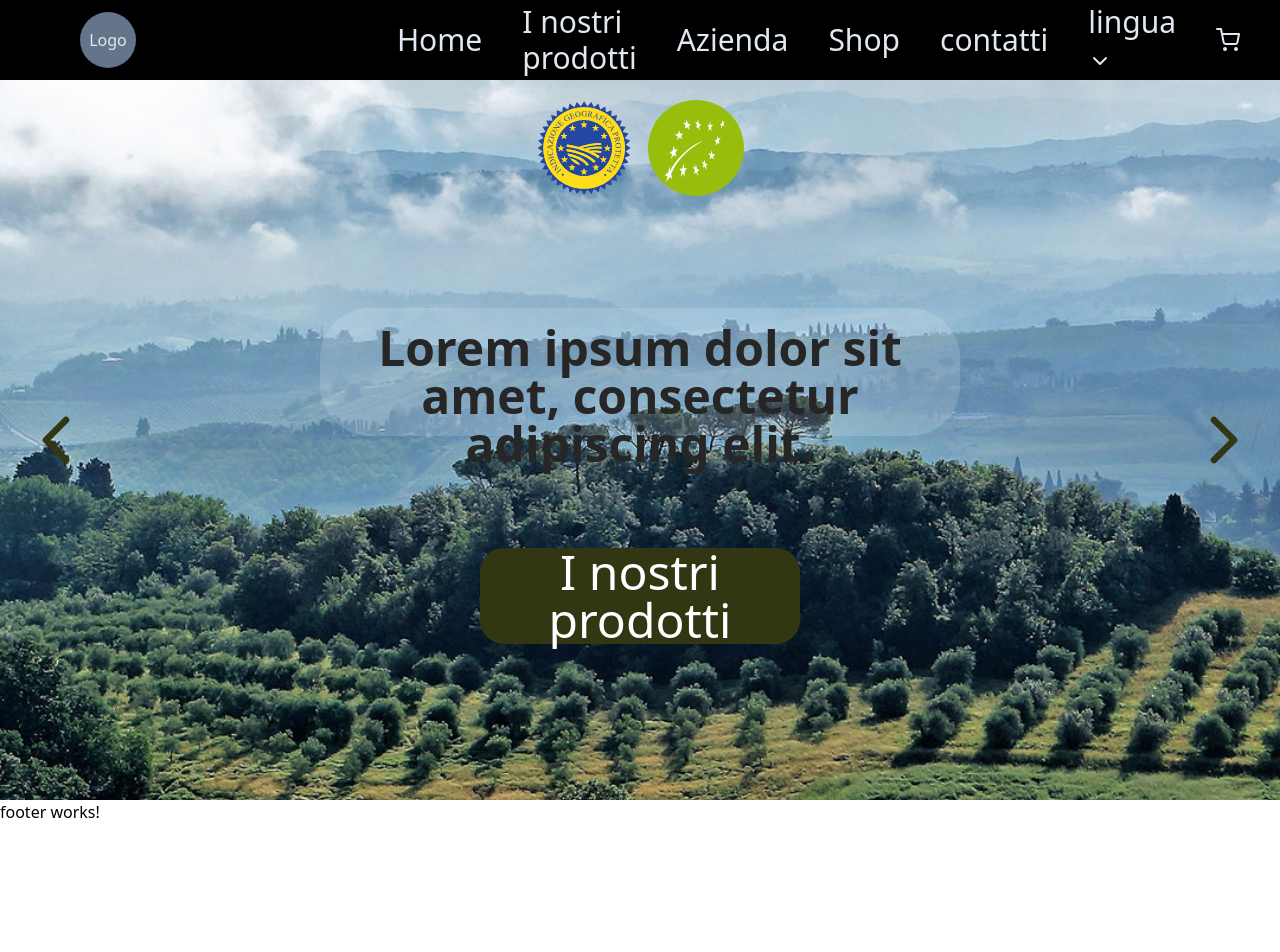
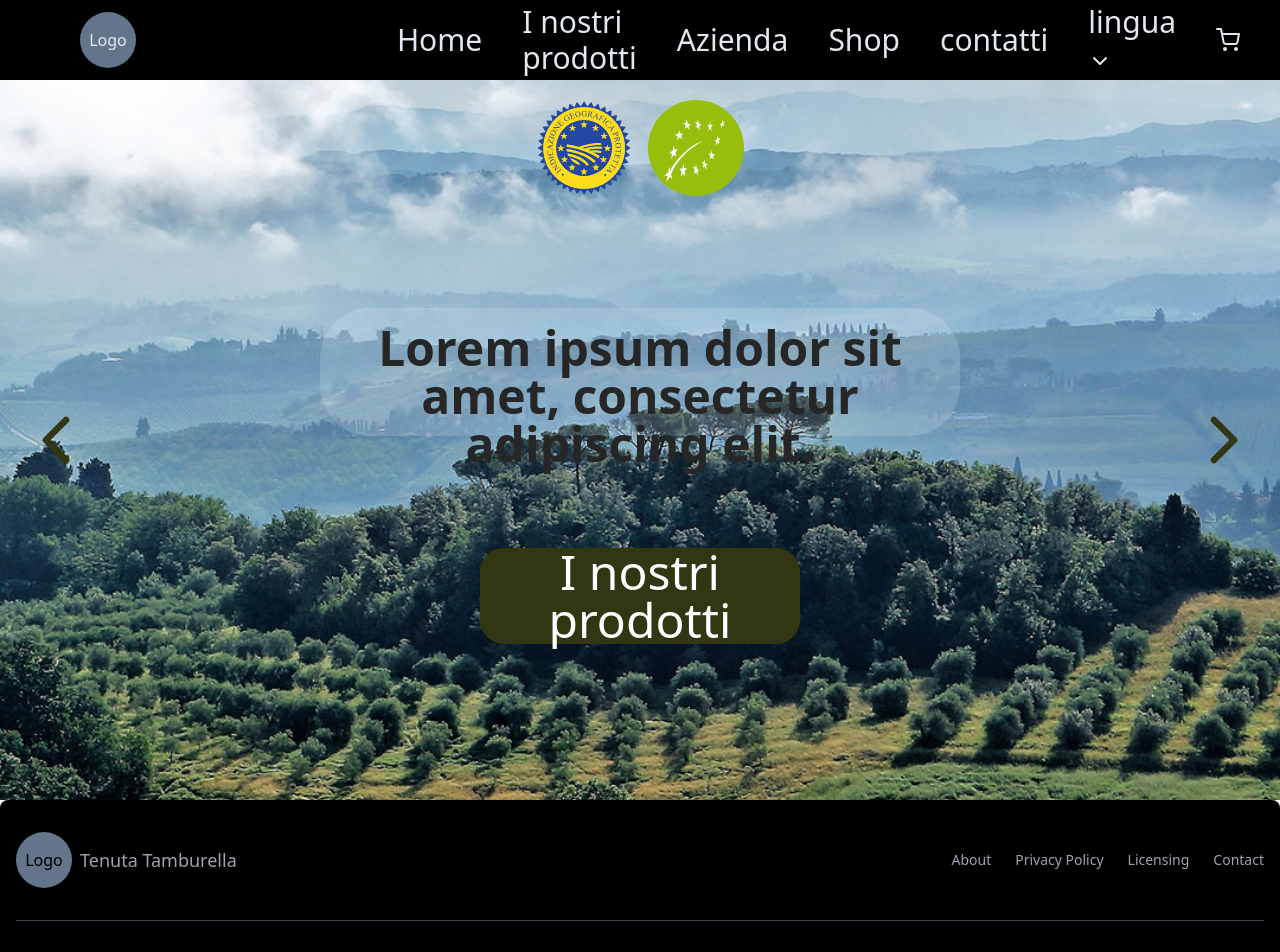
Before and after one commit to D3ENNY/tenutaTamburella, an Angular app: page / in a window 1280 px wide. Shown: the top 952 px of the page. Before the commit the page ends 824 px from the top, so only its background shows below. Built offline with nearby package versions, Linux system fonts and the light colour scheme.

Commit message:
add simple footer page

```diff
--- a/src/app/core/footer/footer.component.html
+++ b/src/app/core/footer/footer.component.html
@@ -1 +1,29 @@
-<p>footer works!</p>
+<footer class="bg-black rounded-t-lg shadowm-4">
+    <div class="w-full max-w-screen-xl mx-auto p-4 md:py-8">
+        <div class="sm:flex sm:items-center sm:justify-between">
+            <!-- replace it with logo -->
+            <div class="flex items-center gap-2">
+                <div class="flex rounded-full bg-slate-500 h-14 w-14 items-center justify-center">
+                    Logo
+                </div>
+                <p class="text-gray-400 text-pretty text-lg">Tenuta Tamburella</p>
+            </div>
+            <ul class="flex flex-wrap items-center mb-6 text-sm font-medium text-gray-400 sm:mb-0">
+                <li>
+                    <a href="#" class="hover:underline me-4 md:me-6">About</a>
+                </li>
+                <li>
+                    <a href="#" class="hover:underline me-4 md:me-6">Privacy Policy</a>
+                </li>
+                <li>
+                    <a href="#" class="hover:underline me-4 md:me-6">Licensing</a>
+                </li>
+                <li>
+                    <a href="#" class="hover:underline">Contact</a>
+                </li>
+            </ul>
+        </div>
+        <hr class="my-6 border-gray-700 sm:mx-auto lg:my-8" />
+        <span class="block text-sm text-gray-400 sm:text-center">© 2023 <a href="#" class="hover:underline">Tenuta Tamburella</a>. All Rights Reserved.</span>
+    </div>
+</footer>
```
